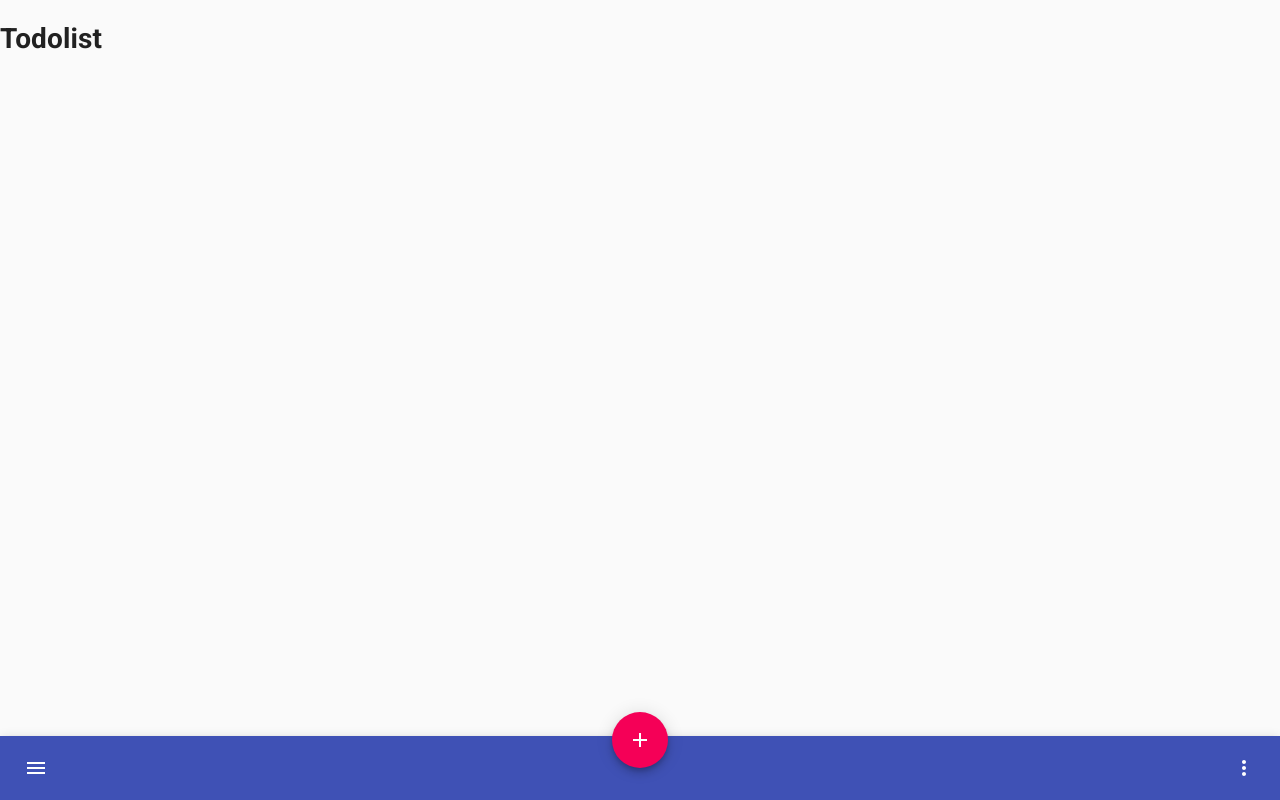
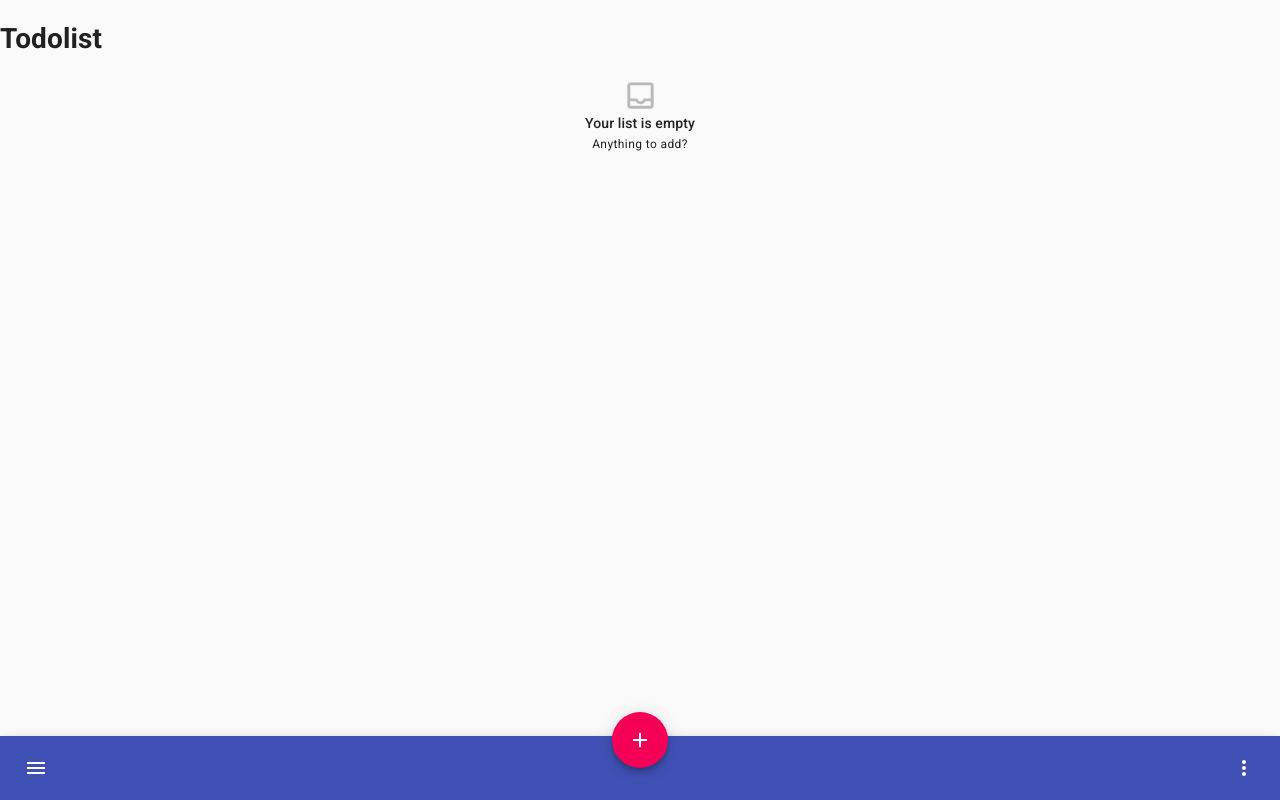
Before and after one commit to BuiKiem/todolist, a React (Create React App) app: page / in a window 1280 px wide. Built offline with nearby package versions, Linux system fonts and the light colour scheme.

Commit message:
display empty and complete status

```diff
--- a/src/components/TodoList/TodoList.tsx
+++ b/src/components/TodoList/TodoList.tsx
@@ -1,13 +1,17 @@
 import React from "react";
 import { useDispatch } from "react-redux";
-
-import { TodoItem } from "../TodoItem/TodoItem";
 import {
   ExpansionPanel,
   ExpansionPanelSummary,
   List,
   Typography,
 } from "@material-ui/core";
+import {
+  InboxOutlined as InboxOutlinedIcon,
+  DoneAllOutlined as DoneAllOutlinedIcon,
+} from "@material-ui/icons";
+
+import { TodoItem } from "../TodoItem/TodoItem";
 
 import { toggleTodo } from "../../reducers/todos";
 
@@ -21,8 +25,54 @@ export const TodoList: React.FC<IProps> = ({ todos }) => {
   const onGoingTodos = todos.filter((todo) => !todo.complete);
   const completedTodos = todos.filter((todo) => todo.complete);
 
-  return (
-    <div>
+  const empty = (
+    <div className="flex flex-col items-center">
+      <InboxOutlinedIcon color="disabled" fontSize="large" />
+      <div className="text-center">
+        <Typography variant="subtitle2" component="h2">
+          <span className="capitalize">your</span> list is empty
+        </Typography>
+        <Typography variant="caption" component="h3">
+          <span className="capitalize">anything</span> to add?
+        </Typography>
+      </div>
+    </div>
+  );
+
+  const welldone = (
+    <>
+      <ExpansionPanel>
+        <ExpansionPanelSummary>
+          <Typography variant="subtitle1">
+            Completed ({completedTodos.length})
+          </Typography>
+        </ExpansionPanelSummary>
+        <List>
+          {completedTodos.map((todo) => (
+            <TodoItem
+              key={todo.text}
+              todo={todo}
+              toggleTodo={() => dispatch(toggleTodo(todo.text))}
+            />
+          ))}
+        </List>
+      </ExpansionPanel>
+      <div className="flex flex-col items-center">
+        <DoneAllOutlinedIcon color="disabled" fontSize="large" />
+        <div className="text-center">
+          <Typography variant="subtitle2" component="h2">
+            <span className="capitalize">well</span> done
+          </Typography>
+          <Typography variant="caption" component="h3">
+            <span className="capitalize">you</span> have completed all todos
+          </Typography>
+        </div>
+      </div>
+    </>
+  );
+
+  const list = (
+    <>
       <List>
         {onGoingTodos.map((todo) => (
           <TodoItem
@@ -32,7 +82,6 @@ export const TodoList: React.FC<IProps> = ({ todos }) => {
           />
         ))}
       </List>
-
       {completedTodos.length > 0 && (
         <ExpansionPanel>
           <ExpansionPanelSummary>
@@ -51,6 +100,16 @@ export const TodoList: React.FC<IProps> = ({ todos }) => {
           </List>
         </ExpansionPanel>
       )}
+    </>
+  );
+
+  return (
+    <div>
+      {onGoingTodos.length === 0
+        ? completedTodos.length === 0
+          ? empty
+          : welldone
+        : list}
     </div>
   );
 };
```
